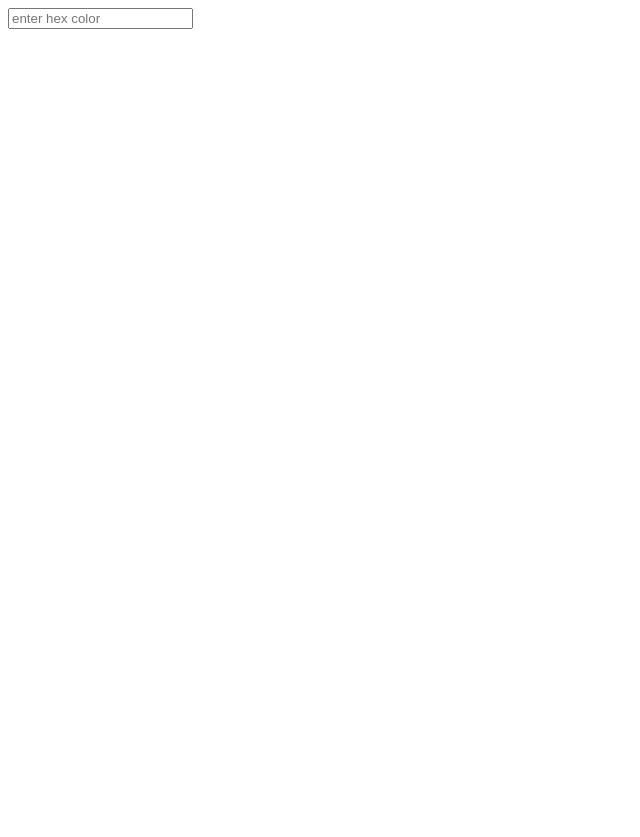
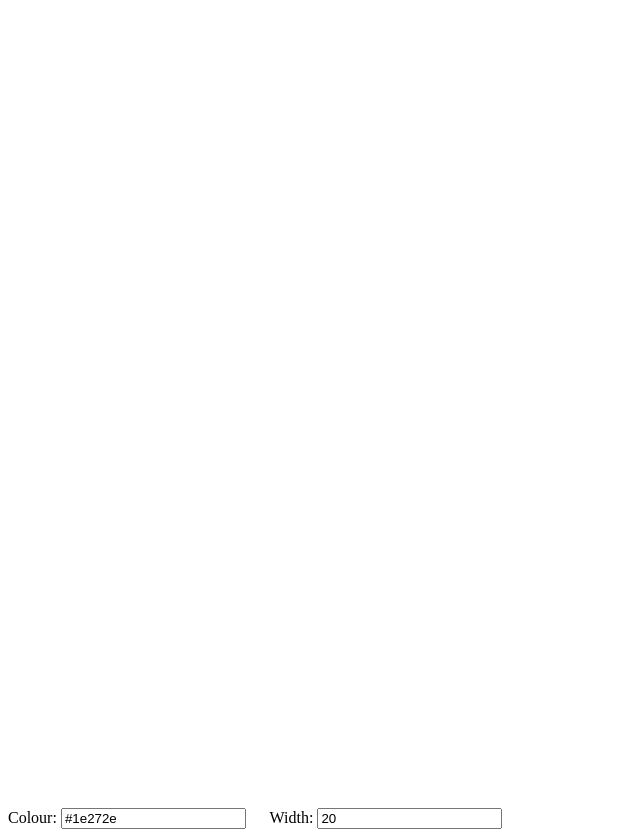
Before and after one commit to GrooveProgramming/Groove-Paint, a plain HTML site: page index.html in a window 1280 px wide. Shown: the whole page, without its empty margins (0-640 px from the left). Drawn offline with Linux system fonts and the light colour scheme.

Commit message:
Added pen width chooser. It seems I also changed indentation.

```diff
--- a/index.html
+++ b/index.html
@@ -1,16 +1,26 @@
 <html lang="en">
-
 	<head>
 		<meta charset="utf-8">
 		<title>
 			GrooveProgramming - Paint
 		</title>
+
 		<meta name="viewport" content="width=device-width, initial-scale=1">
 	</head>
 
-  <input id="hex" placeholder="enter hex color"></input>
+	<body>
 		<canvas id="draw"></canvas>
-
 		<script src="index.js"></script>
 
+		<div class="paint_options">
+
+			Colour:
+			<input id="hex" value="#1e272e"></input>
+
+			&emsp;
+
+			Width:
+			<input id="pen_width" name="pen_width" min="1" max="50" value="20" >
+		</div>
+	</body>
 </html>
--- a/index.js
+++ b/index.js
@@ -29,10 +29,11 @@ function draw(e) {
   if (e.buttons !== 1) return;
 
   var color = document.getElementById("hex").value;
+  var width = document.getElementById("pen_width").value;
 
   ctx.beginPath(); // begin the drawing path
 
-  ctx.lineWidth = 20;
+  ctx.lineWidth = width;
   ctx.lineCap = "round";
   ctx.strokeStyle = color;
 
```
Lines whose indentation alone changed are shown as unchanged.
